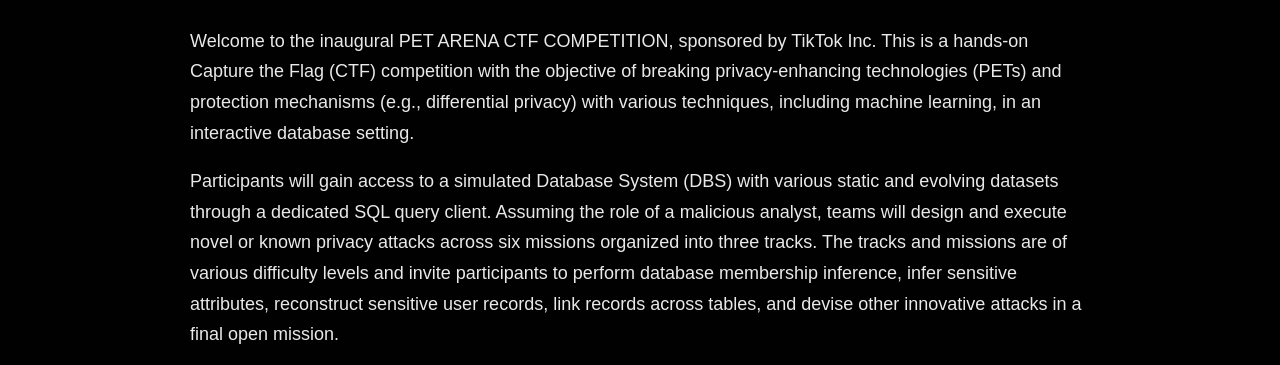
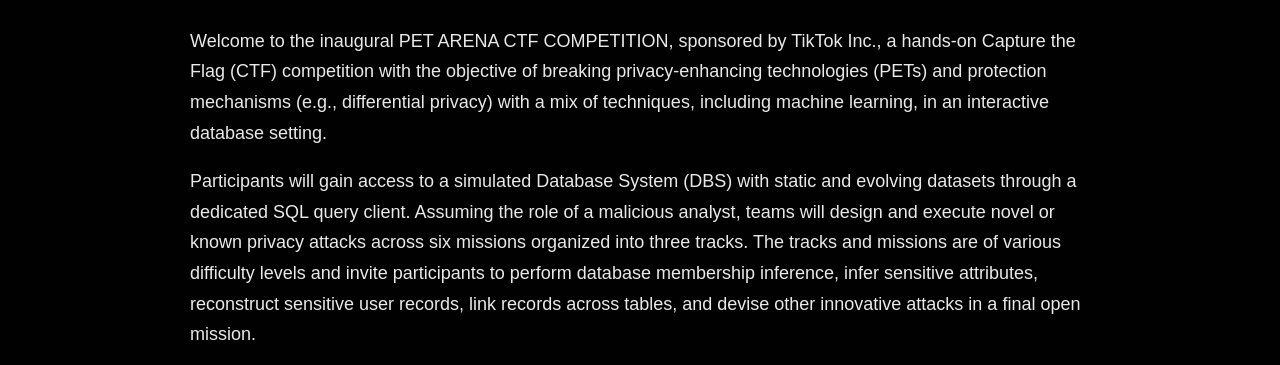
Before and after one commit to matguzzo/pet-arena, a plain HTML site: page rules.html in a window 1280 px wide. Shown: the part 578-943 px from the top of the page. Drawn offline with Linux system fonts and the light colour scheme; a web font is replaced by a local one.

Commit message:
Update rules.html

```diff
--- a/rules.html
+++ b/rules.html
@@ -45,8 +45,8 @@
 
         <section class="container content-section">
             <h2>1. Introduction & Competition Overview</h2>
-            <p>Welcome to the inaugural PET ARENA CTF COMPETITION, sponsored by TikTok Inc. This is a hands-on Capture the Flag (CTF) competition with the objective of breaking privacy-enhancing technologies (PETs) and protection mechanisms (e.g., differential privacy) with various techniques, including machine learning, in an interactive database setting.</p>
-            <p>Participants will gain access to a simulated Database System (DBS) with various static and evolving datasets through a dedicated SQL query client. Assuming the role of a malicious analyst, teams will design and execute novel or known privacy attacks across six missions organized into three tracks. The tracks and missions are of various difficulty levels and invite participants to perform database membership inference, infer sensitive attributes, reconstruct sensitive user records, link records across tables, and devise other innovative attacks in a final open mission.</p>
+            <p>Welcome to the inaugural PET ARENA CTF COMPETITION, sponsored by TikTok Inc., a hands-on Capture the Flag (CTF) competition with the objective of breaking privacy-enhancing technologies (PETs) and protection mechanisms (e.g., differential privacy) with a mix of techniques, including machine learning, in an interactive database setting.</p>
+            <p>Participants will gain access to a simulated Database System (DBS) with static and evolving datasets through a dedicated SQL query client. Assuming the role of a malicious analyst, teams will design and execute novel or known privacy attacks across six missions organized into three tracks. The tracks and missions are of various difficulty levels and invite participants to perform database membership inference, infer sensitive attributes, reconstruct sensitive user records, link records across tables, and devise other innovative attacks in a final open mission.</p>
             <p>A panel of distinguished cybersecurity and privacy experts will judge the innovative approach, technical soundness, and real-world impact of the submitted attacks.</p>
             <p>This document outlines the official rules, regulations, and procedures for all participants. By submitting an application, all participants agree to be bound by these rules.</p>
 
@@ -80,7 +80,7 @@
 
             <h2>5. Competition Structure and Objectives</h2>
             <h3>5.1. Environment</h3>
-            <p>Participants will interact with the target databases exclusively through a provided SQL query interface. Direct access to the underlying infrastructure is prohibited.</p>
+            <p>Participants will interact with the target databases exclusively through designated APIs. Direct access to the underlying infrastructure is prohibited.</p>
             <h3>5.2. Tracks and Missions</h3>
             <p>The competition is divided into three tracks, containing a total of six missions.</p>
             <h3>5.3. Objective</h3>
```
